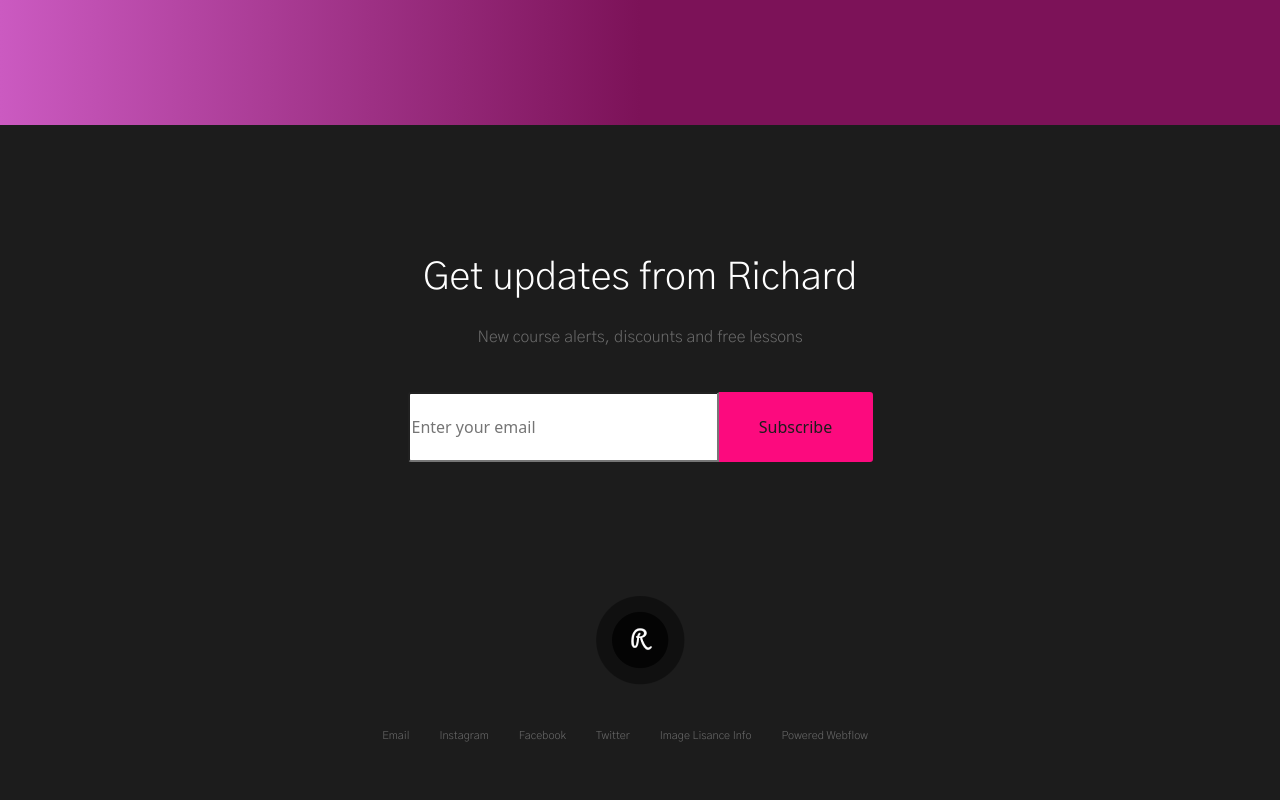
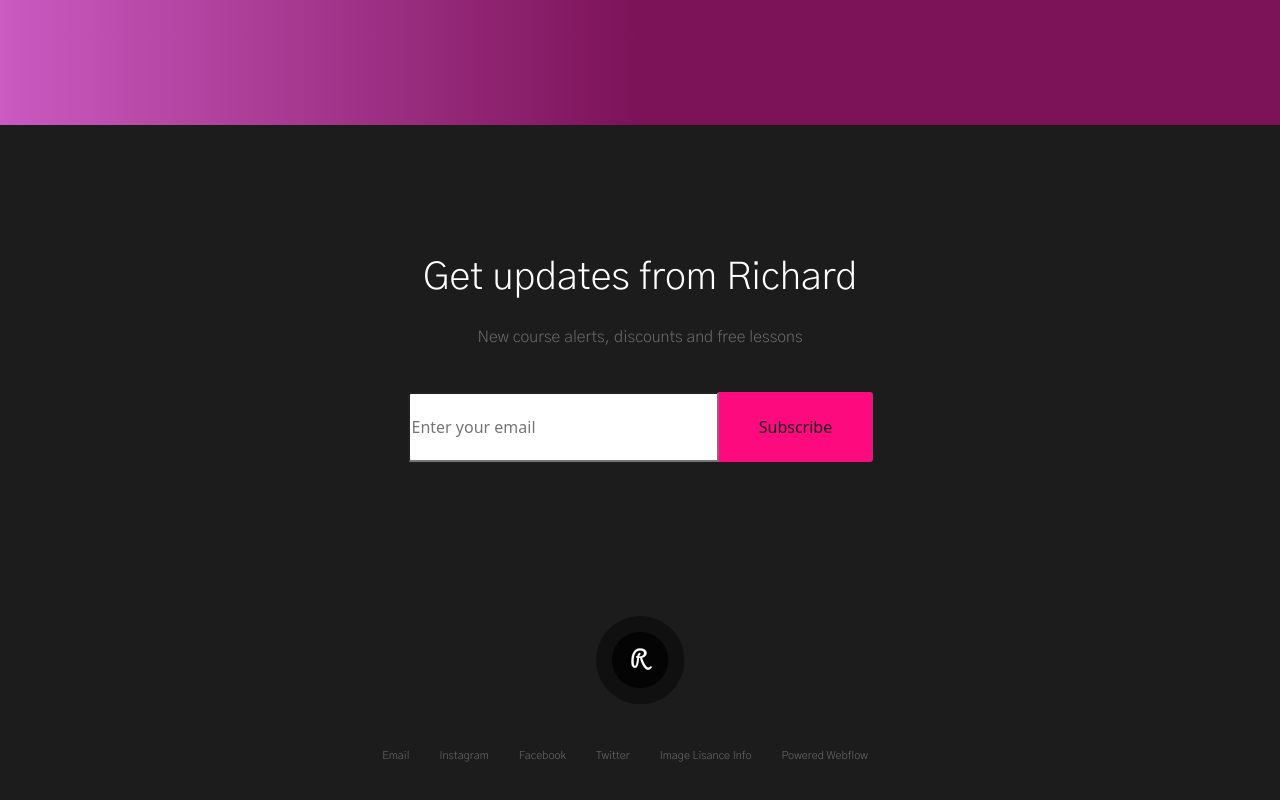
Before and after one commit to MuhammadazizEsonboyev/React-Richard, a React (Create React App) app in the folder richard-demo-project/: page / in a window 1280 px wide. Shown: the part 7584-8384 px from the top of the page. Built offline with nearby package versions, Linux system fonts and the light colour scheme.

Commit message:
bugs fixed

```diff
--- a/richard-demo-project/src/Components/Footer/footer.css
+++ b/richard-demo-project/src/Components/Footer/footer.css
@@ -66,7 +66,7 @@ footer {
   width: 136px;
   height: 104px;
   left: calc(50% - 136px / 2);
-  top: calc(50% - 104px / 2 - 48.66px);
+  margin-top: 20px;
   border-radius: 0px;
   margin-bottom: 29px;
 }
```
